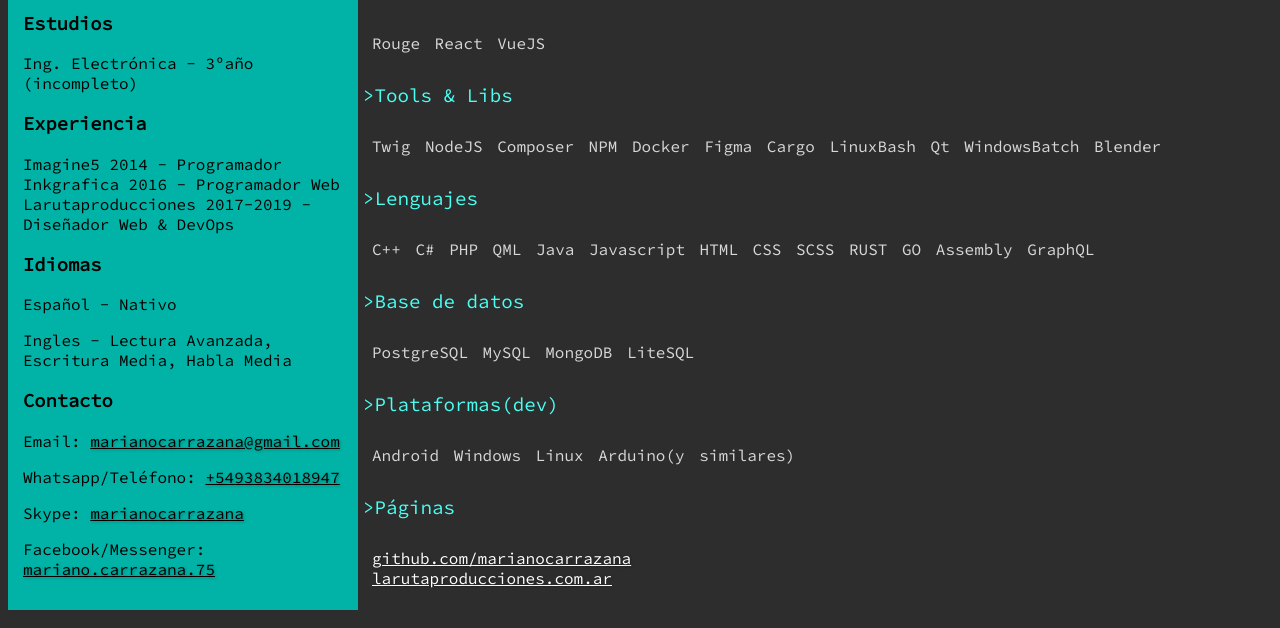
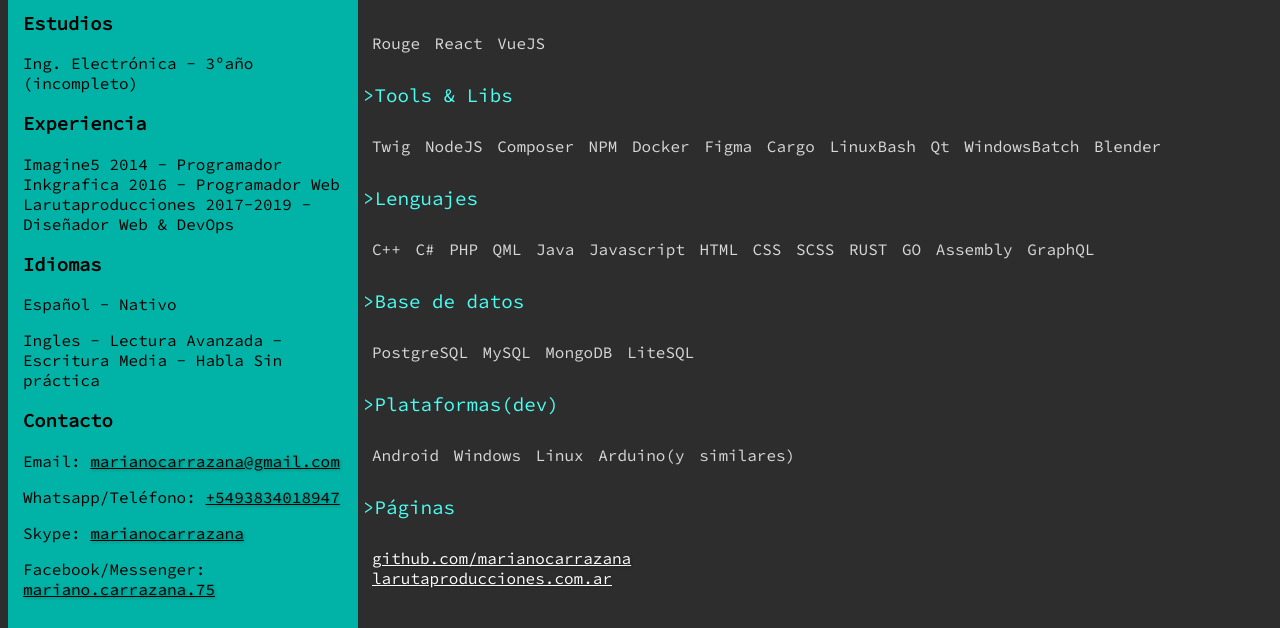
Before and after one commit to marianocarrazana/marianocarrazana.github.io, a plain HTML site: page index.html in a window 1280 px wide. Shown: the part 158-786 px from the top of the page. Drawn offline with Linux system fonts and the light colour scheme; some packages are replaced by stand-ins of ours; a script that the page names is missing.

Commit message:
Update index.html

```diff
--- a/index.html
+++ b/index.html
@@ -29,7 +29,7 @@ Inkgrafica 2016 - Programador Web
       Larutaproducciones 2017-2019 - Diseñador Web & DevOps</p>
     <h3>Idiomas</h3>
     <p>Español - Nativo</p>
-    </p>Ingles - Lectura Avanzada, Escritura Media, Habla Media</p>
+    </p>Ingles - Lectura Avanzada - Escritura Media - Habla Sin práctica</p>
 <h3>Contacto</h3>
 <p>Email: <a href="mailto:marianocarrazana@gmail.com?Subject=Hola" target="_top">marianocarrazana@gmail.com</a></p>
 			<p>Whatsapp/Teléfono: <a href="https://wa.me/5493834018947" target="_blank">+5493834018947</a></p>
```
